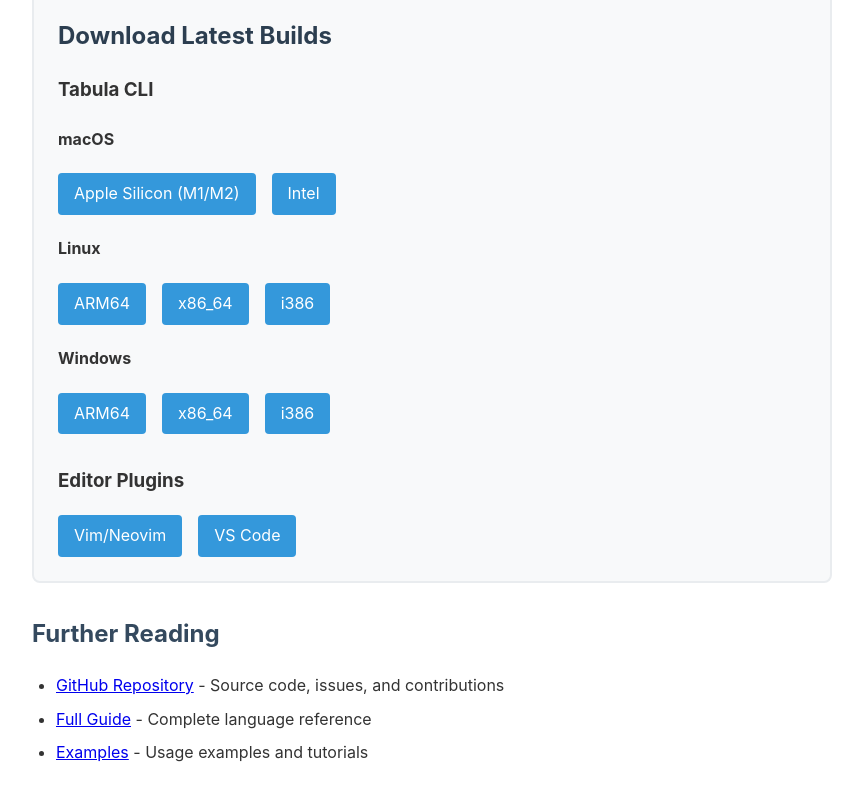
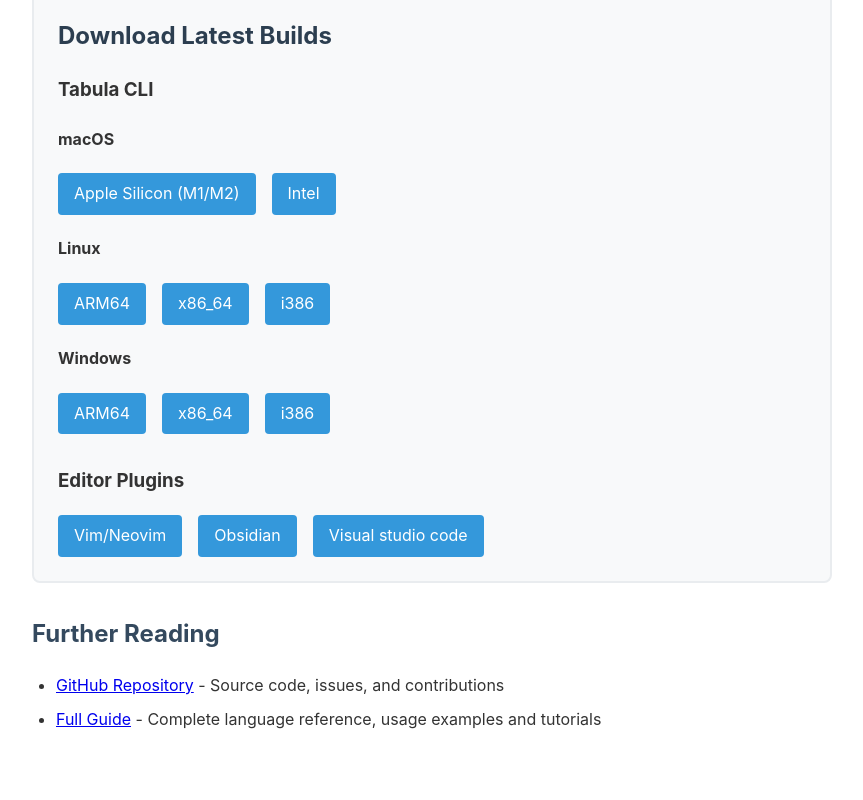
Before and after one commit to pblazh/tabula, a plain HTML site: page gh-pages/index.html in a window 1280 px wide. Shown: the part 988-1788 px from the top of the page, without its empty margins (208-1071 px from the left). Drawn offline with Linux system fonts and the light colour scheme.

```diff
--- a/gh-pages/index.html
+++ b/gh-pages/index.html
@@ -156,13 +156,9 @@
 
       <h3 style="margin-top: 2rem">Editor Plugins</h3>
       <div class="download-links">
-        <a href="https://github.com/pblazh/tabula/tree/main/plugins/tabula.nvim"
-          >Vim/Neovim</a
-        >
-        <a
-          href="https://github.com/pblazh/tabula/tree/main/plugins/tabula.vscode"
-          >VS Code</a
-        >
+        <a href="releases/tabula.vim-latest.tar.gz">Vim/Neovim</a>
+        <a href="releases/tabula.obsidian-latest.tar.gz">Obsidian</a>
+        <a href="releases/tabula.vscode-latest.tar.gz">Visual studio code</a>
       </div>
     </div>
 
@@ -173,14 +169,8 @@
         - Source code, issues, and contributions
       </li>
       <li>
-        <a href="https://github.com/pblazh/tabula/ReADME.md">Full Guide</a>
-        - Complete language reference
-      </li>
-      <li>
-        <a href="https://github.com/pblazh/tabula/blob/main/doc/examples.md"
-          >Examples</a
-        >
-        - Usage examples and tutorials
+        <a href="https://github.com/pblazh/tabula/doc/README.md">Full Guide</a>
+        - Complete language reference, usage examples and tutorials
       </li>
     </ul>
   </body>
```
Also changed, not shown: .github/workflows/build-deploy.yml (added), .github/workflows/obsidian-plugin.yml, .github/workflows/tabula.yml, .github/workflows/vim-plugin.yml (deleted), .github/workflows/vscode-plugin.yml, 2 other files.
